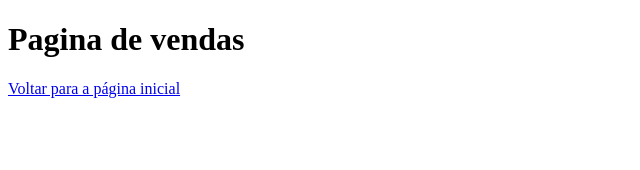
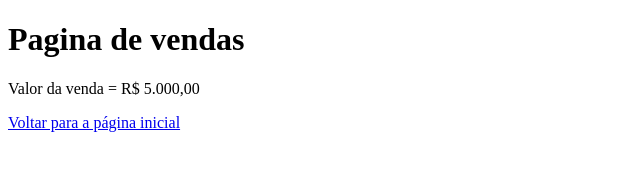
Before and after one commit to DevKatoliko/aulaGitHub, a plain HTML site: page VEndas.html in a window 1280 px wide. Shown: the whole page, without its empty margins (0-640 px from the left). Drawn offline with Linux system fonts and the light colour scheme.

Commit message:
Foi adicionada uma linha com o valor de vendas no valor de 5000

```diff
--- a/VEndas.html
+++ b/VEndas.html
@@ -9,7 +9,10 @@
 
 <body>
     <h1>Pagina de vendas</h1>
+    <p>Valor da venda = R$ 5.000,00</p>
+
     <a href="index.html">Voltar para a página inicial</a>
+
 </body>
 
 </html>
```
